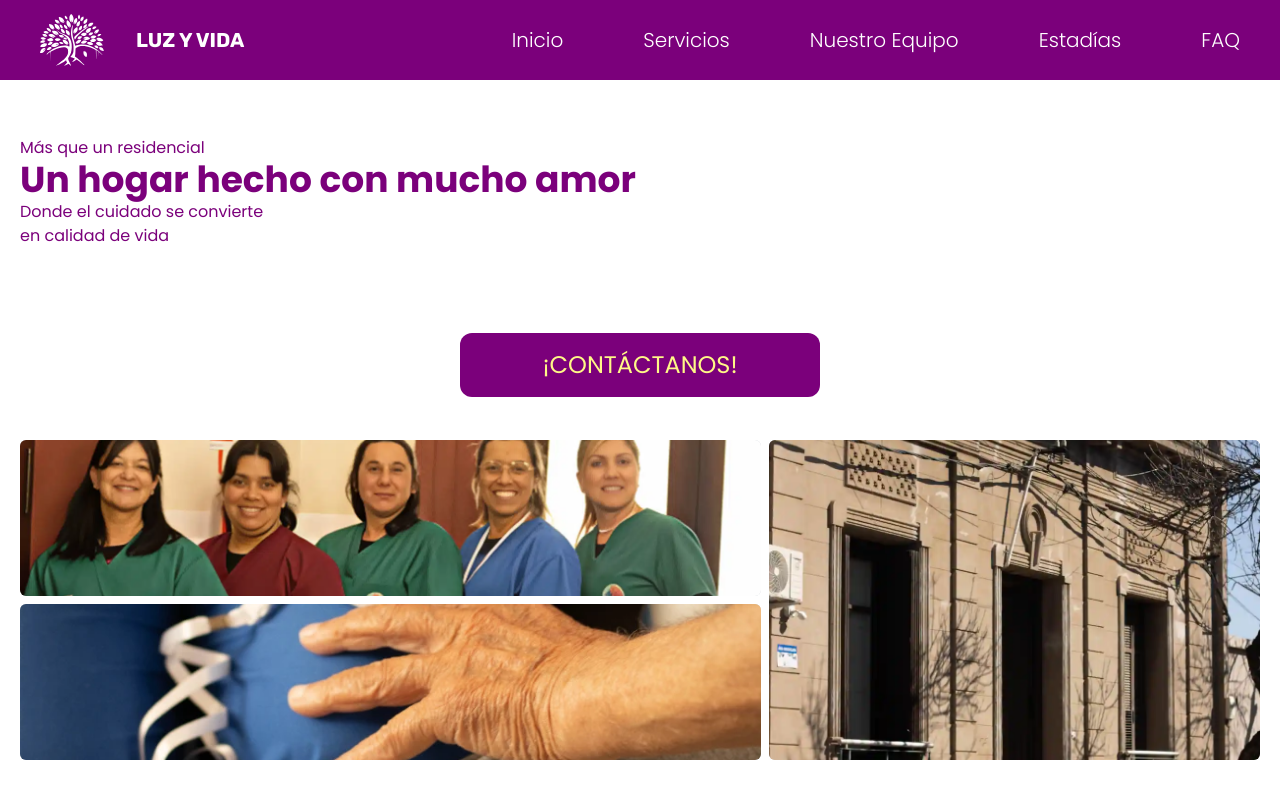
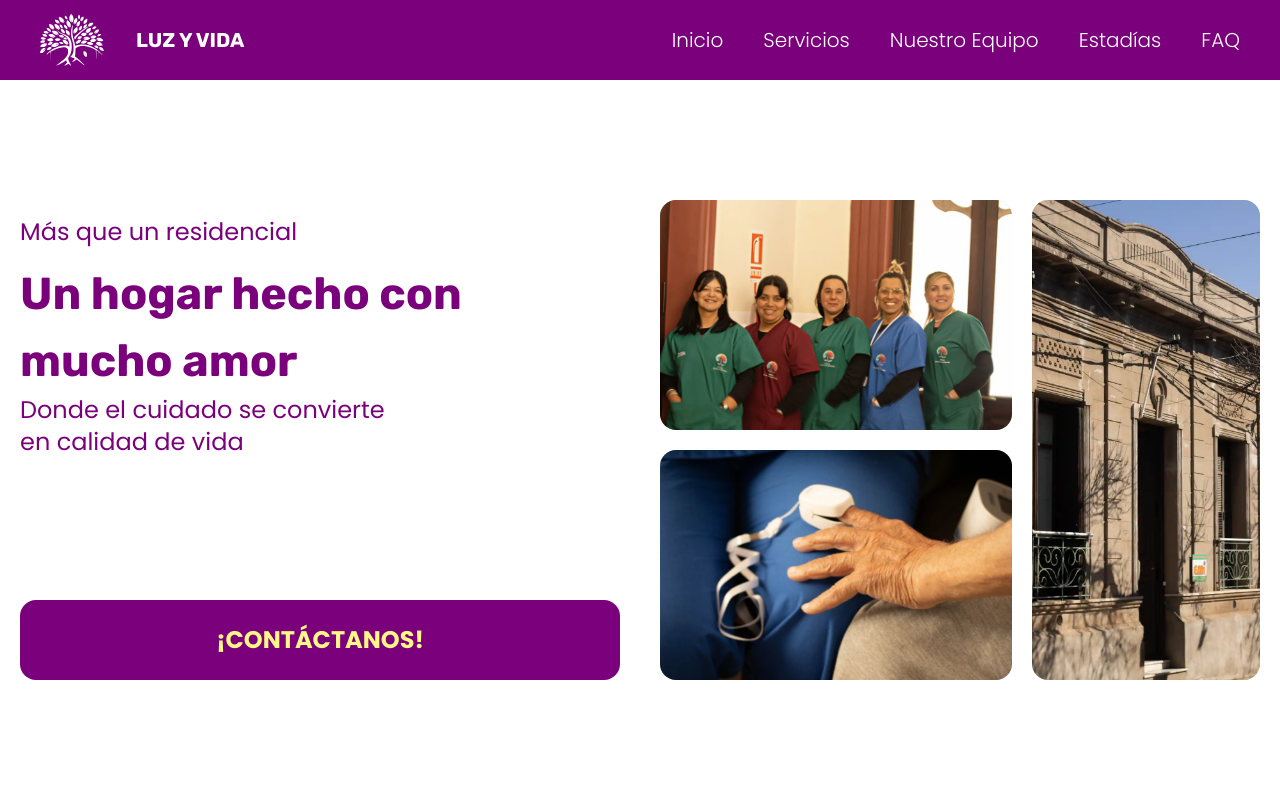
Before and after one commit to sofowest/luzyvida-landing, a React (Vite) app: page / in a window 1280 px wide. Shown: the top 800 px of the page. Built offline with nearby package versions, Linux system fonts and the light colour scheme.

Commit message:
media queries lg for HomePage first impression
Updated HomePage layout and styles for better responsiveness on large screens, including flexbox adjustments and enhanced grid image presentation. Adjusted DesktopNavbar spacing and font sizing for improved appearance on larger devices.

```diff
--- a/src/components/ui/DesktopNavbar.jsx
+++ b/src/components/ui/DesktopNavbar.jsx
@@ -2,12 +2,12 @@ import { Link } from 'react-router-dom';
 
 function DesktopNavbar() {
   return (
-    <nav className="flex mx-10 justify-between items-center h-full text-white text-xl font-light">
+    <nav className="flex mx-10 justify-between items-center h-full text-white font-light lg:text-xl">
       <section className="flex items-center space-x-8">
         <Link to="/"><img src="/imgs/isologo-white.svg" alt="Isologo de Luz y Vida" className="w-16 h-16" /></Link>
         <h1 className='text-white font-bold font-(family-name:--font-rubik)'>LUZ Y VIDA</h1>
       </section>
-      <div className="flex space-x-20">
+      <div className="flex space-x-20 lg:space-x-10">
         <Link to="/" className="hover:text-[var(--secondary-color)]">Inicio</Link>
         <Link to="/servicios" className="hover:text-[var(--secondary-color)]">Servicios</Link>
         <Link to="/contacto" className="hover:text-[var(--secondary-color)]">Nuestro Equipo</Link>
--- a/src/pages/HomePage.jsx
+++ b/src/pages/HomePage.jsx
@@ -1,29 +1,31 @@
 function HomePage() {
   return (
     <>
-      <article className="h-dvh flex flex-col">
-          <section className='pt-30 px-5 text-[var(--primary-color)] h-80 mb-8 md:flex-col'>
-              <p className="mt-4 text-md">Más que un residencial</p>
-              <h1 className="text-4xl font-bold py-0">Un hogar hecho con mucho amor</h1>
-              <h2 className='text-md w-75'>Donde el cuidado se convierte <br /> en calidad de vida</h2>
+      <article className="h-dvh lg:flex lg:pt-[10vh]">
+        <div className="flex flex-col lg:h-full lg:w-[50vw] lg:justify-center lg:items-center lg:px-5">
+          <section className='pt-30 px-5 text-[var(--primary-color)] h-80 mb-8 lg:w-full lg:h-[50vh] lg:flex-col lg:pt-0 lg:px-0 lg:mb-0'>
+              <p className="mt-4 text-md lg:text-2xl lg:pb-3">Más que un residencial</p>
+              <h1 className="text-[2.1rem] font-(family-name:--font-rubik) font-bold py-0 lg:text-[2.8rem]">Un hogar hecho con <br /> mucho amor</h1>
+              <h2 className='text-md w-75 lg:w-full lg:text-2xl'>Donde el cuidado se convierte <br /> en calidad de vida</h2>
           </section>
-          <section className="items-center justify-center flex h-[10vh] md:flex-col">
-            <button className='bg-[var(--primary-color)] block px-8 py-4 rounded-xl text-[var(--secondary-color)] w-90 font-medium text-2xl'>¡CONTÁCTANOS!</button>
+          <section className="items-center justify-center flex h-[10vh] lg:flex-col lg:w-full lg:bottom-0">
+            <button className='bg-[var(--primary-color)] block px-8 py-4 rounded-xl text-[var(--secondary-color)] w-90 font-bold text-2xl lg:flex-col lg:w-full lg:rounded-2xl lg:text-2xl lg:h-full'>¡CONTÁCTANOS!</button>
           </section>
-          <section className="w-full h-[40vh] flex items-center justify-center px-5 my-10 md:flex-row">
-              <div className="w-full h-full grid grid-cols-3 md:grid-cols-5 grid-rows-2 md:grid-rows-4 gap-2 md:gap-2">
-                <div className="col-start-1 row-start-1 col-span-2 bg-gray-300 rounded-md h-full
-                                md:col-start-1 md:row-start-1 md:col-span-3 md:row-span-2 ">
-                  <img src="/imgs/vento-img-inicio-1.webp" alt="Empleadas de Luz Y Vida posando para una foto en conjunto" className="w-full h-full object-cover rounded-md"/>
-                </div>
-                <div className="col-start-1 row-start-2 col-span-2 md:col-start-1 md:row-start-3 md:col-span-3 md:row-span-2 bg-gray-300 rounded-md h-full">
-                  <img src="/imgs/vento-img-inicio-2.webp" alt="Mano de una persona mayor con un oxímetro de pulso en el dedo" className="w-full h-full object-cover rounded-md"/>
-                </div>
-                <div className="col-start-3 row-start-1 row-span-2 md:col-start-4 md:row-start-1 md:col-span-2 md:row-span-4 bg-gray-300 rounded-md h-full">
-                  <img src="/imgs/vento-img-inicio-3.webp" alt="Fachada de las instalaciones de Luz Y Vida" className="w-full h-full object-cover rounded-md"/>
-                </div>
+        </div>
+        <section className="w-full h-[40vh] flex items-center justify-center px-5 my-10 lg:h-full lg:w-[50vw] lg:justify-center lg:items-center lg:m-0">
+          <div className="w-full h-full grid grid-cols-3 md:grid-cols-5 grid-rows-2 md:grid-rows-4 gap-2 md:gap-2 lg:h-[60vh] lg:w-[50vw] lg:gap-5">
+            <div className="col-start-1 row-start-1 col-span-2 bg-gray-300 rounded-md h-full
+                            md:col-start-1 md:row-start-1 md:col-span-3 md:row-span-2 lg:rounded-2xl">
+              <img src="/imgs/vento-img-inicio-1.webp" alt="Empleadas de Luz Y Vida posando para una foto en conjunto" className="w-full h-full object-cover rounded-md lg:rounded-2xl"/>
             </div>
-          </section>
+            <div className="col-start-1 row-start-2 col-span-2 md:col-start-1 md:row-start-3 md:col-span-3 md:row-span-2 bg-gray-300 rounded-md h-full lg:rounded-2xl">
+              <img src="/imgs/vento-img-inicio-2.webp" alt="Mano de una persona mayor con un oxímetro de pulso en el dedo" className="w-full h-full object-cover rounded-md lg:rounded-2xl"/>
+            </div>
+            <div className="col-start-3 row-start-1 row-span-2 md:col-start-4 md:row-start-1 md:col-span-2 md:row-span-4 bg-gray-300 rounded-md h-full lg:rounded-2xl">
+              <img src="/imgs/vento-img-inicio-3.webp" alt="Fachada de las instalaciones de Luz Y Vida" className="w-full h-full object-cover rounded-md lg:rounded-2xl"/>
+            </div>
+          </div>
+        </section>
       </article>
 
       <article className="h-dvh flex items-center justify-center bg-red-200">
```
